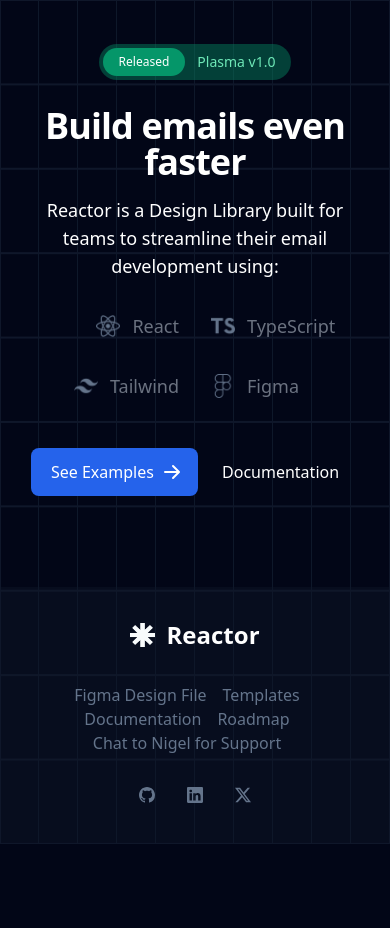
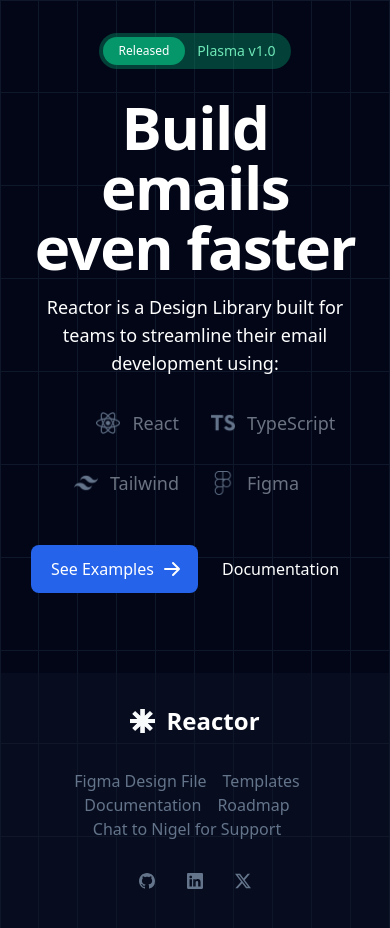
Before and after one commit to nigel-engel/ReCore, a website: page src/index.html in a window 390 px wide. Before the commit the page ends 844 px from the top, so only its background shows below. Drawn offline with Linux system fonts and the light colour scheme.

Commit message:
style: heading font size increase

```diff
--- a/src/index.html
+++ b/src/index.html
@@ -16,7 +16,7 @@
             <span class="text-xs bg-emerald-600 rounded-full text-white px-4 py-1.5 mr-3">Released</span>
             <span class="text-sm font-medium">Plasma v1.0</span>
           </a>
-          <h1 class="mb-4 text-4xl font-extrabold tracking-tight leading-none text-white md:text-5xl lg:text-6xl">Build emails even faster</h1>
+          <h1 class="mb-4 text-6xl font-extrabold tracking-tight leading-none text-white  ">Build emails even faster</h1>
           <p class="mb-8 text-lg font-normal text-white lg:text-xl sm:px-16 xl:px-48">Reactor is a Design Library built for teams to streamline their email development using:</p>
         </div>
       </section>
```
Also changed, not shown: src/output.css.
